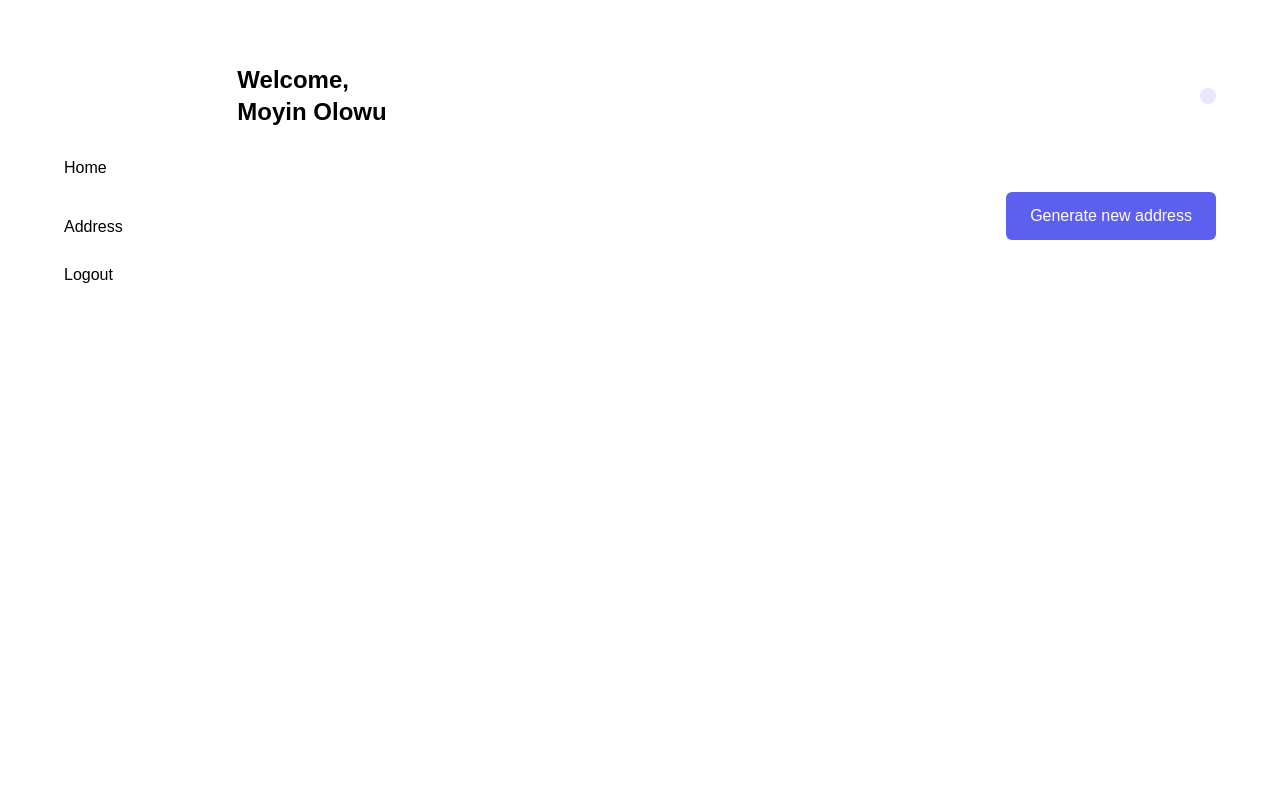
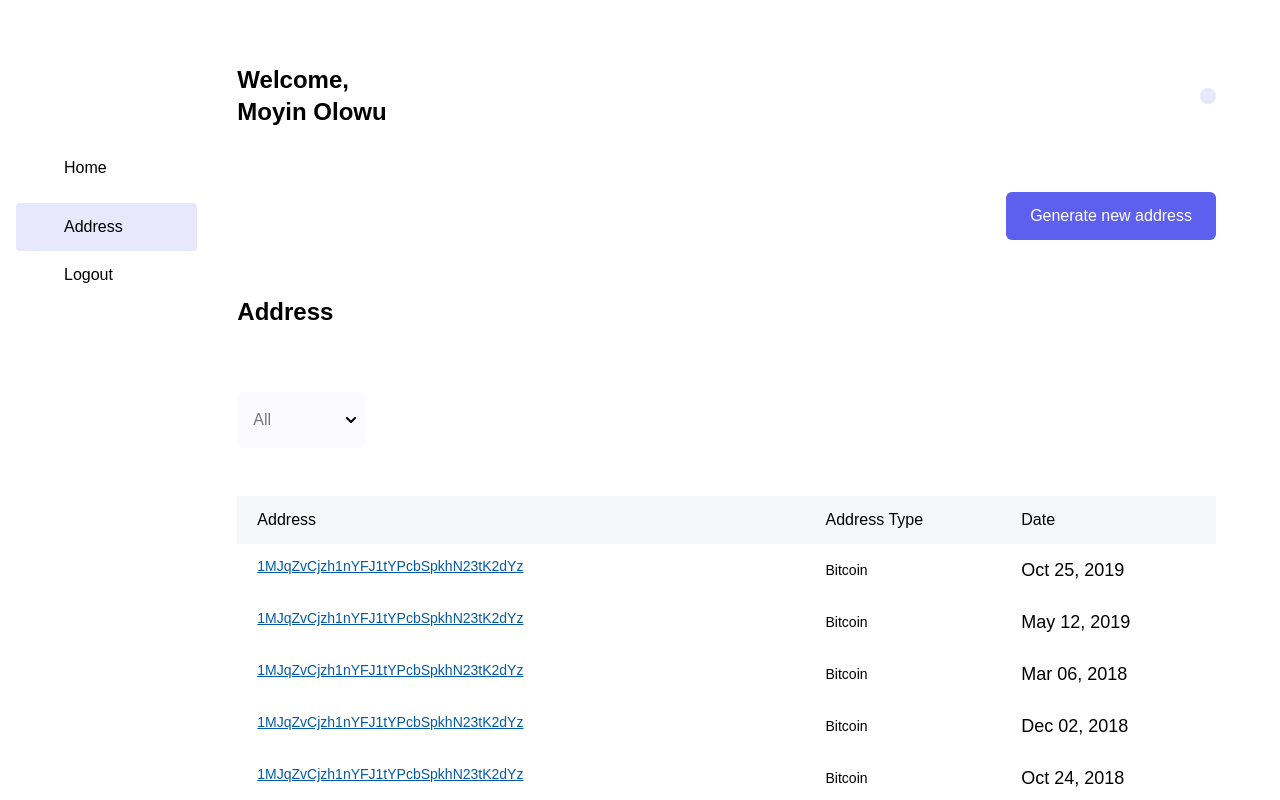
Before and after one commit to fluidcoins/wallet-as-as-service, a Nuxt app: page /address in a window 1280 px wide. Built offline with nearby package versions, Linux system fonts and the light colour scheme.

Commit message:
add address page

```diff
--- a/components/Sidebar.vue
+++ b/components/Sidebar.vue
@@ -5,7 +5,7 @@
         v-for="menu in menuItems"
         :key="menu.name"
         :iconType="menu.icon"
-        :path="menu.icon"
+        :path="menu.path"
         :name="menu.name"
       />
       <button class="px-6 py-3 rounded flex items-center">
--- /dev/null
+++ b/components/addresses/Table.vue
@@ -0,0 +1,49 @@
+<template>
+  <div>
+    <table class="table-fixed w-full">
+      <thead class="bg-whitesmoke">
+        <tr>
+          <th class="w-3/5 font-medium">Address</th>
+          <th class="w-1/5 font-medium">Address Type</th>
+          <th class="w-1/5 font-medium">Date</th>
+        </tr>
+      </thead>
+      <tbody>
+        <tr
+          class="cursor-pointer font-normal"
+          v-for="address of addresses"
+          :key="address.id"
+        >
+          <td class="flex items-center text-sm">
+            <span class="text-secondary underline">{{ address.address }}</span>
+            <Clipboard class="ml-3" />
+          </td>
+          <td class="text-sm">
+            {{ address.type }}
+          </td>
+          <td class="text-lg">{{ address.date }}</td>
+        </tr>
+      </tbody>
+    </table>
+  </div>
+</template>
+
+<script>
+import Clipboard from "~/assets/svg/clipboard.svg"
+
+export default {
+  name: 'Table',
+  components: {
+    Clipboard
+  },
+  props: {
+    addresses: {
+      type: Array,
+      default: () => []
+    }
+  }
+}
+</script>
+
+<style lang="css" scoped>
+</style>
--- a/components/transactions/Table.vue
+++ b/components/transactions/Table.vue
@@ -15,10 +15,10 @@
           v-for="transaction of transactions"
           :key="transaction.id"
         >
-          <td>{{ transaction.amount }} {{ transaction.currency }}</td>
-          <td class="text-secondary underline">{{ transaction.txId }}</td>
-          <td><Status :status="transaction.status" /></td>
-          <td>{{ transaction.date }}</td>
+          <td class="text-lg">{{ transaction.amount }} {{ transaction.currency }}</td>
+          <td class="text-secondary text-sm underline">{{ transaction.txId }}</td>
+          <td class="text-sm"><Status :status="transaction.status" /></td>
+          <td class="text-lg">{{ transaction.date }}</td>
         </tr>
       </tbody>
     </table>
--- /dev/null
+++ b/pages/address/index.vue
@@ -0,0 +1,60 @@
+<template>
+  <div class="pt-14">
+    <h3 class="text-2xl mb-16">Address</h3>
+    <select class="w-32 mb-12 border-0 bg-primaryLight300 text-base text-grey">
+      <option value="all">All</option>
+    </select>
+    <Table :addresses="addresses" />
+  </div>
+</template>
+
+<script>
+import Table from "~/components/addresses/Table"
+
+export default {
+  layout: 'default',
+  components: {
+    Table
+  },
+  data(){
+    return {
+      addresses: [
+        {
+          type: 'Bitcoin',
+          id: 1,
+          address: '1MJqZvCjzh1nYFJ1tYPcbSpkhN23tK2dYz',
+          date: 'Oct 25, 2019'
+        },
+         {
+          type: 'Bitcoin',
+          id: 2,
+          address: '1MJqZvCjzh1nYFJ1tYPcbSpkhN23tK2dYz',
+          date: 'May 12, 2019'
+        },
+         {
+          type: 'Bitcoin',
+          id: 3,
+          address: '1MJqZvCjzh1nYFJ1tYPcbSpkhN23tK2dYz',
+          date: 'Mar 06, 2018'
+        },
+         {
+          type: 'Bitcoin',
+          id: 4,
+          address: '1MJqZvCjzh1nYFJ1tYPcbSpkhN23tK2dYz',
+          date: 'Dec 02, 2018'
+        },
+        {
+          type: 'Bitcoin',
+          id: 5,
+          address: '1MJqZvCjzh1nYFJ1tYPcbSpkhN23tK2dYz',
+          date: 'Oct 24, 2018'
+        },
+      ]
+    }
+  }
+}
+</script>
+
+<style lang="scss" scoped>
+
+</style>
```
Also changed, not shown: assets/svg/clipboard.svg (added).
